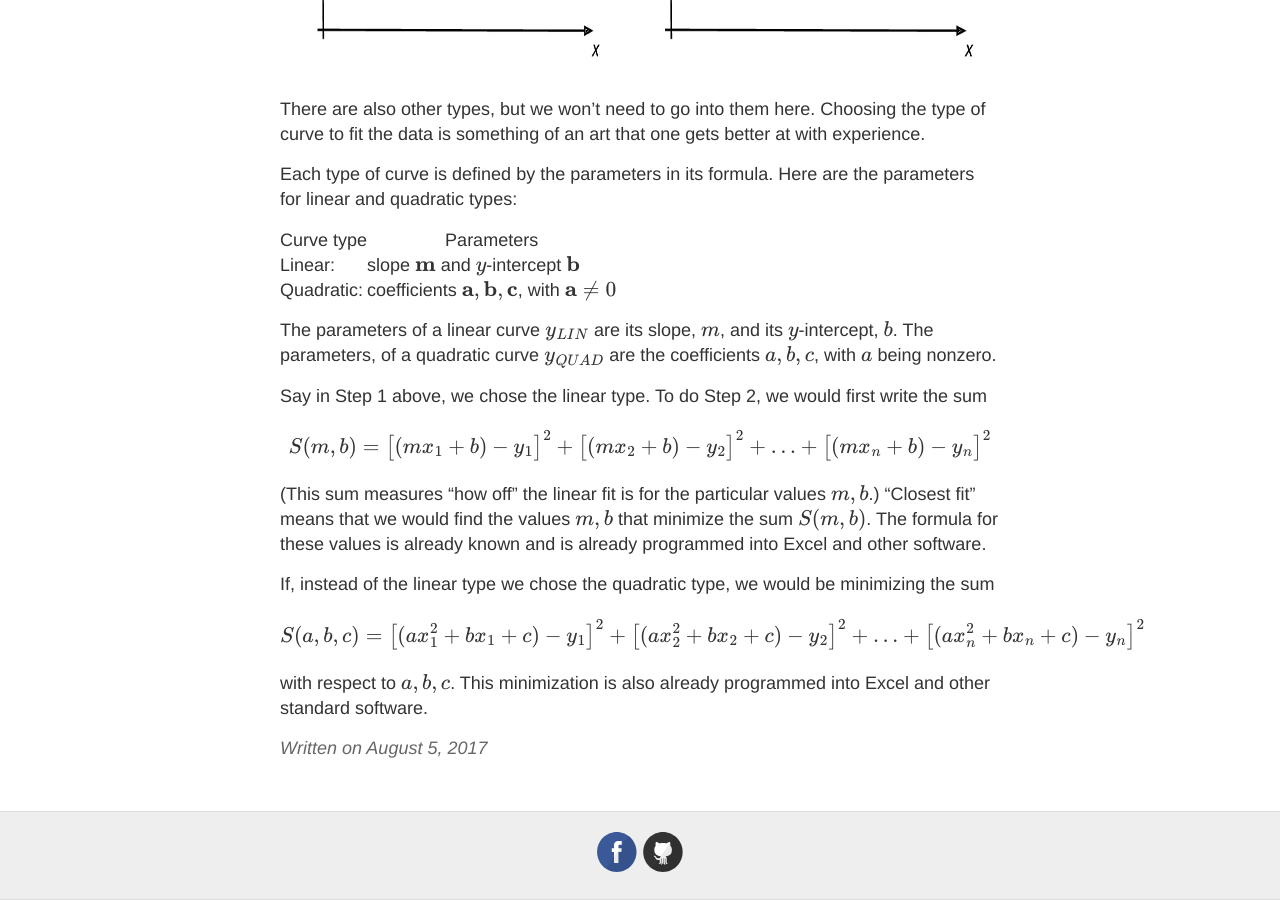
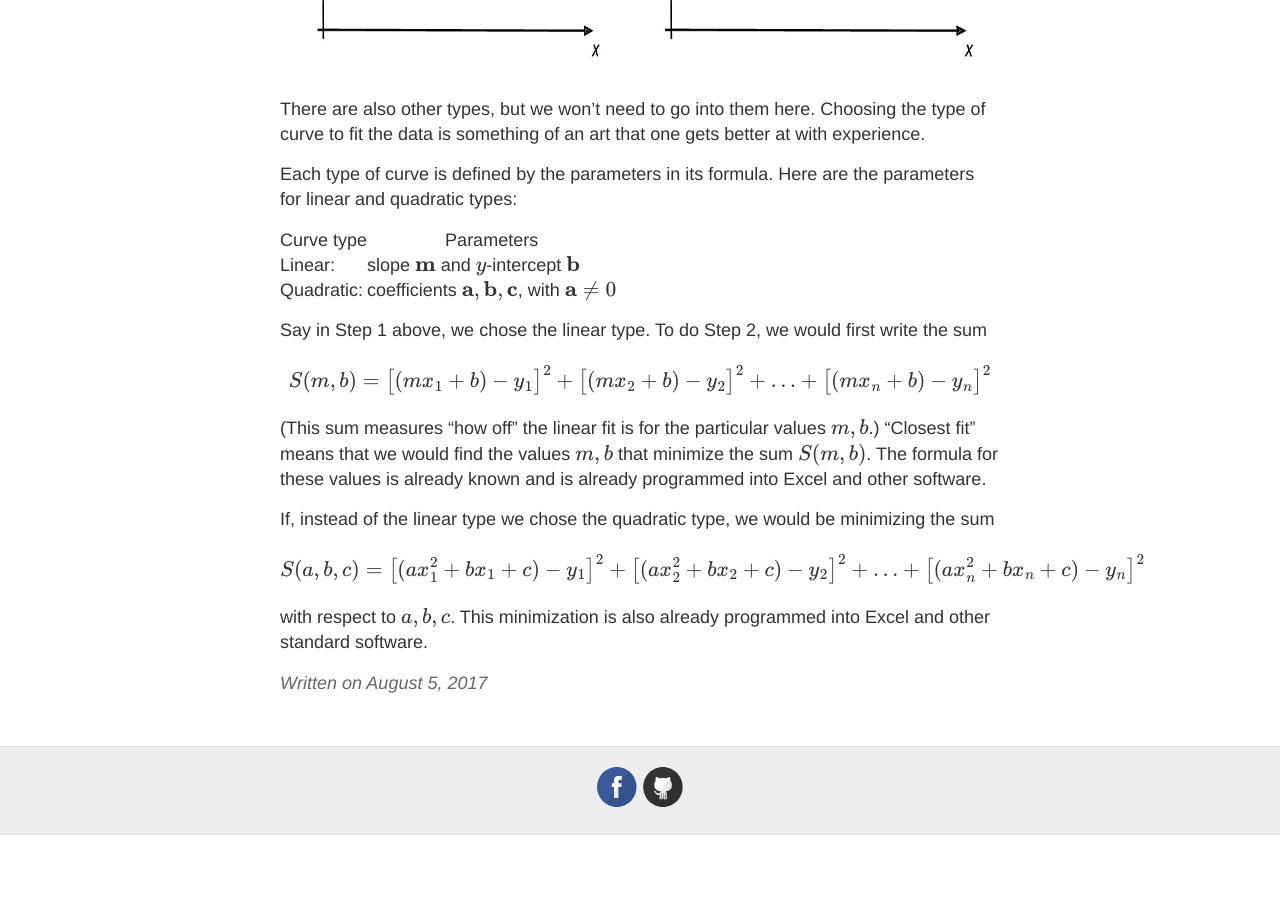
Before and after one commit to datacompass/datacompass.github.io, a Jekyll site: the page built from _posts/2017-8-5-Regression.md, in a window 1280 px wide and 900 px high, scrolled down 1167 px. Built offline with Jekyll 4.4.1, drawn with Linux system fonts in a browser that asks for light colours; formulas are drawn with MathJax 3; after the commit the page ends 2002 px from its top, so only the background shows below that.

Commit message:
Update 2017-8-5-Regression.md

```diff
--- a/_posts/2017-8-5-Regression.md
+++ b/_posts/2017-8-5-Regression.md
@@ -33,10 +33,8 @@ Each type of curve is defined by the parameters in its formula.  Here are the pa
 
 | Curve type | Parameters|
 |---|---|
-| Linear:  | slope ${\bf m}$ and $y$-intercept ${\bf b}$|
+| Linear:  | slope ${\bf m}$ and $y$-intercept ${\bf b}$ |
 | Quadratic: | coefficients ${\bf a}, {\bf b}, {\bf c}$, with ${\bf a} \neq 0$ |
-
-The parameters of a linear curve $y_{LIN}$ are its slope, $m$, and its $y$-intercept, $b$.  The parameters, of a quadratic curve $y_{QUAD}$ are the coefficients $a, b, c$, with $a$ being nonzero.
 
 Say in Step 1 above, we chose the linear type.  To do Step 2, we would first write the sum
 
```
